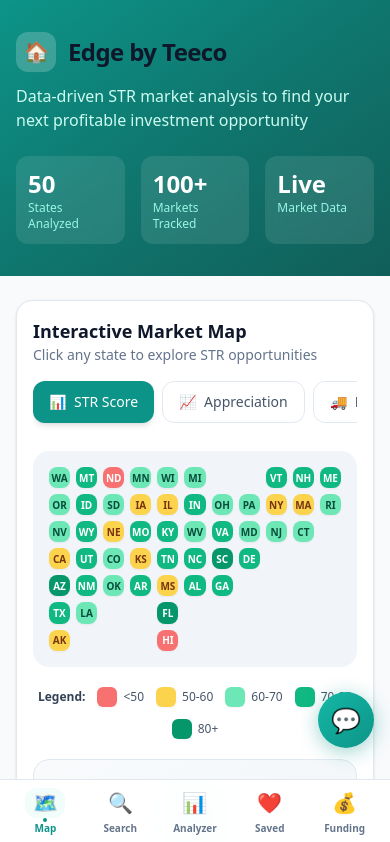
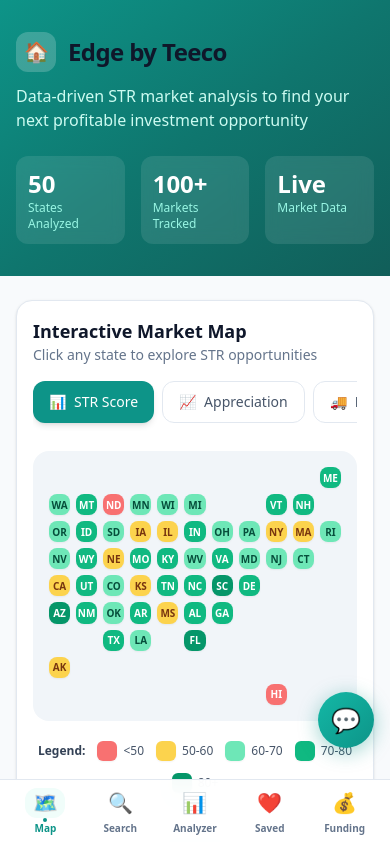
Before and after one commit to helloteeco/Edge, a Next.js app: page / in a window 390 px wide. Shown: the top 842 px of the page. Built offline with nearby package versions, Linux system fonts and the light colour scheme.

Commit message:
Update map tile positions to match mobile app layout
- Move AK down by 1 tile
- Move ME up by 1 tile (shift everything down by 1)
- Move TX and LA right by 2 tiles
- Move HI down 1 tile and right 4 tiles

```diff
--- a/src/components/USMap.tsx
+++ b/src/components/USMap.tsx
@@ -7,21 +7,31 @@ import { getStateByCode } from "@/data/helpers";
 type MapView = "appreciation" | "migration" | "homeValue" | "strScore";
 
 const statePositions: Record<string, { row: number; col: number }> = {
-  WA: { row: 0, col: 0 }, MT: { row: 0, col: 1 }, ND: { row: 0, col: 2 }, MN: { row: 0, col: 3 },
-  WI: { row: 0, col: 4 }, MI: { row: 0, col: 5 }, VT: { row: 0, col: 8 }, NH: { row: 0, col: 9 },
+  // Row 0: ME at top (shifted everything else down by 1)
   ME: { row: 0, col: 10 },
-  OR: { row: 1, col: 0 }, ID: { row: 1, col: 1 }, SD: { row: 1, col: 2 }, IA: { row: 1, col: 3 },
-  IL: { row: 1, col: 4 }, IN: { row: 1, col: 5 }, OH: { row: 1, col: 6 }, PA: { row: 1, col: 7 },
-  NY: { row: 1, col: 8 }, MA: { row: 1, col: 9 }, RI: { row: 1, col: 10 },
-  NV: { row: 2, col: 0 }, WY: { row: 2, col: 1 }, NE: { row: 2, col: 2 }, MO: { row: 2, col: 3 },
-  KY: { row: 2, col: 4 }, WV: { row: 2, col: 5 }, VA: { row: 2, col: 6 }, MD: { row: 2, col: 7 },
-  NJ: { row: 2, col: 8 }, CT: { row: 2, col: 9 },
-  CA: { row: 3, col: 0 }, UT: { row: 3, col: 1 }, CO: { row: 3, col: 2 }, KS: { row: 3, col: 3 },
-  TN: { row: 3, col: 4 }, NC: { row: 3, col: 5 }, SC: { row: 3, col: 6 }, DE: { row: 3, col: 7 },
-  AZ: { row: 4, col: 0 }, NM: { row: 4, col: 1 }, OK: { row: 4, col: 2 }, AR: { row: 4, col: 3 },
-  MS: { row: 4, col: 4 }, AL: { row: 4, col: 5 }, GA: { row: 4, col: 6 },
-  TX: { row: 5, col: 0 }, LA: { row: 5, col: 1 }, FL: { row: 5, col: 4 },
-  AK: { row: 6, col: 0 }, HI: { row: 6, col: 4 },
+  // Row 1: Pacific Northwest to Northeast
+  WA: { row: 1, col: 0 }, MT: { row: 1, col: 1 }, ND: { row: 1, col: 2 }, MN: { row: 1, col: 3 },
+  WI: { row: 1, col: 4 }, MI: { row: 1, col: 5 }, VT: { row: 1, col: 8 }, NH: { row: 1, col: 9 },
+  // Row 2: Oregon to Rhode Island
+  OR: { row: 2, col: 0 }, ID: { row: 2, col: 1 }, SD: { row: 2, col: 2 }, IA: { row: 2, col: 3 },
+  IL: { row: 2, col: 4 }, IN: { row: 2, col: 5 }, OH: { row: 2, col: 6 }, PA: { row: 2, col: 7 },
+  NY: { row: 2, col: 8 }, MA: { row: 2, col: 9 }, RI: { row: 2, col: 10 },
+  // Row 3: Nevada to Connecticut
+  NV: { row: 3, col: 0 }, WY: { row: 3, col: 1 }, NE: { row: 3, col: 2 }, MO: { row: 3, col: 3 },
+  KY: { row: 3, col: 4 }, WV: { row: 3, col: 5 }, VA: { row: 3, col: 6 }, MD: { row: 3, col: 7 },
+  NJ: { row: 3, col: 8 }, CT: { row: 3, col: 9 },
+  // Row 4: California to Delaware
+  CA: { row: 4, col: 0 }, UT: { row: 4, col: 1 }, CO: { row: 4, col: 2 }, KS: { row: 4, col: 3 },
+  TN: { row: 4, col: 4 }, NC: { row: 4, col: 5 }, SC: { row: 4, col: 6 }, DE: { row: 4, col: 7 },
+  // Row 5: Arizona to Georgia
+  AZ: { row: 5, col: 0 }, NM: { row: 5, col: 1 }, OK: { row: 5, col: 2 }, AR: { row: 5, col: 3 },
+  MS: { row: 5, col: 4 }, AL: { row: 5, col: 5 }, GA: { row: 5, col: 6 },
+  // Row 6: TX and LA moved right by 2 tiles, FL stays
+  TX: { row: 6, col: 2 }, LA: { row: 6, col: 3 }, FL: { row: 6, col: 5 },
+  // Row 7: AK moved down by 1 (was row 6)
+  AK: { row: 7, col: 0 },
+  // Row 8: HI moved down 1 and right 4 (was row 6, col 4 -> now row 7+1=8, col 4+4=8)
+  HI: { row: 8, col: 8 },
 };
 
 const getAppreciationColor = (value: number) => {
```
